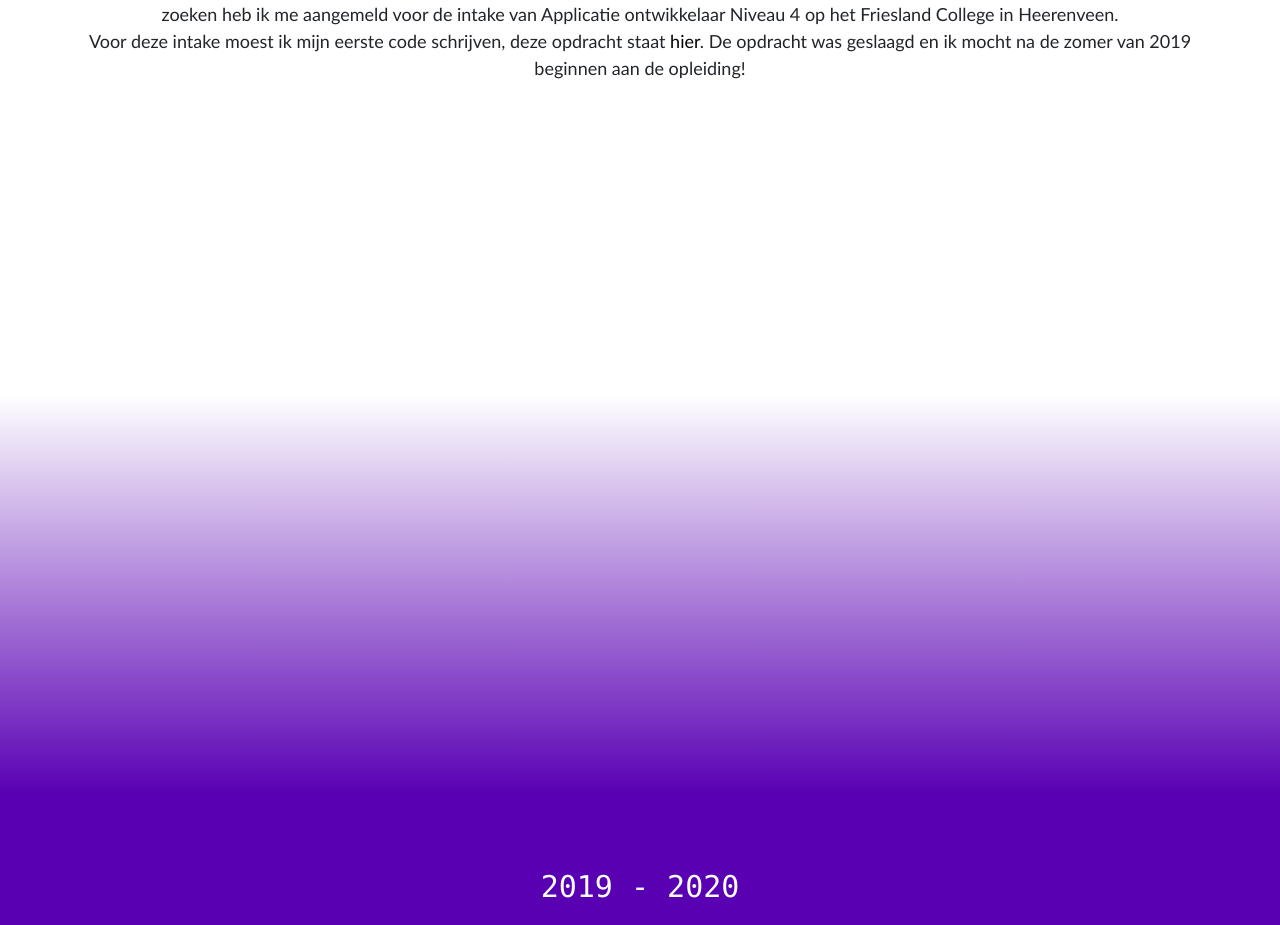
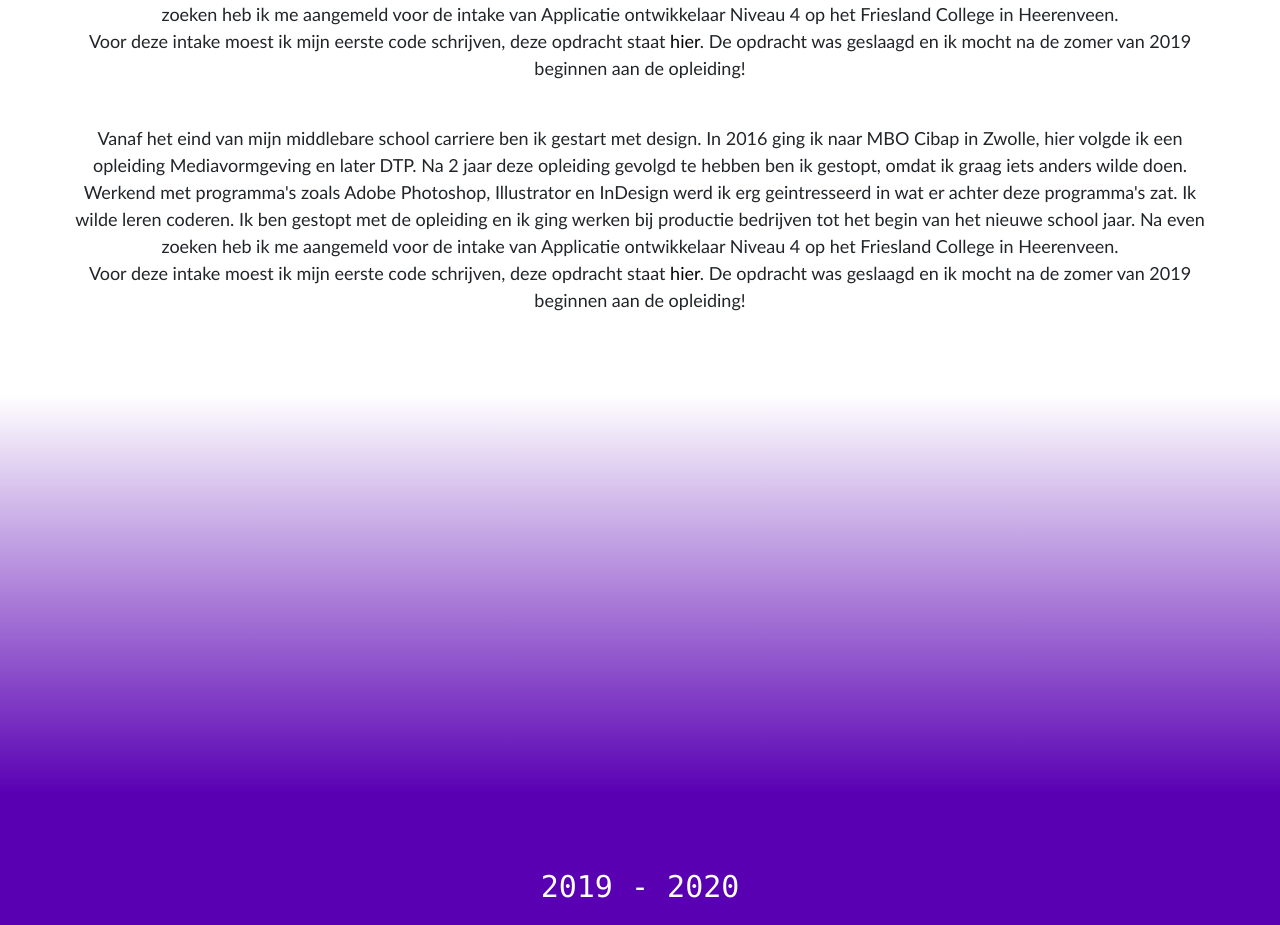
Before and after one commit to DouweElzinga/Portfolio, a plain HTML site: page build.html in a window 1280 px wide. Shown: the part 1324-2249 px from the top of the page. Drawn offline with nearby package versions, Linux system fonts and the light colour scheme.

Commit message:
no message

```diff
--- a/build.html
+++ b/build.html
@@ -74,12 +74,22 @@
                 In 2016 ging ik naar MBO Cibap in Zwolle, hier volgde ik een opleiding Mediavormgeving en later DTP.
                 Na 2 jaar deze opleiding gevolgd te hebben ben ik gestopt, omdat ik graag iets anders wilde doen.
                 Werkend met programma's zoals Adobe Photoshop, Illustrator en InDesign werd ik erg geintresseerd in wat er achter deze programma's zat.
-                Ik wilde leren coderen, Ik ben gestopt met de opleiding en ik ging werken bij productie bedrijven tot het begin van het nieuwe school jaar.
+                Ik wilde leren coderen. Ik ben gestopt met de opleiding en ik ging werken bij productie bedrijven tot het begin van het nieuwe school jaar.
                 Na even zoeken heb ik me aangemeld voor de intake van Applicatie ontwikkelaar Niveau 4 op het Friesland College in Heerenveen.
                 <br>Voor deze intake moest ik mijn eerste code schrijven, deze opdracht staat <a class="link-to" href="#eerste-opdracht">hier</a>.
                 De opdracht was geslaagd en ik mocht na de zomer van 2019 beginnen aan de opleiding!
                 <br><br>
-
+            </p>
+            <p class="myText">
+                Vanaf het eind van mijn middlebare school carriere ben ik gestart met design.
+                In 2016 ging ik naar MBO Cibap in Zwolle, hier volgde ik een opleiding Mediavormgeving en later DTP.
+                Na 2 jaar deze opleiding gevolgd te hebben ben ik gestopt, omdat ik graag iets anders wilde doen.
+                Werkend met programma's zoals Adobe Photoshop, Illustrator en InDesign werd ik erg geintresseerd in wat er achter deze programma's zat.
+                Ik wilde leren coderen. Ik ben gestopt met de opleiding en ik ging werken bij productie bedrijven tot het begin van het nieuwe school jaar.
+                Na even zoeken heb ik me aangemeld voor de intake van Applicatie ontwikkelaar Niveau 4 op het Friesland College in Heerenveen.
+                <br>Voor deze intake moest ik mijn eerste code schrijven, deze opdracht staat <a class="link-to" href="#eerste-opdracht">hier</a>.
+                De opdracht was geslaagd en ik mocht na de zomer van 2019 beginnen aan de opleiding!
+                <br><br>
             </p>
         </div>
     </div>
```
